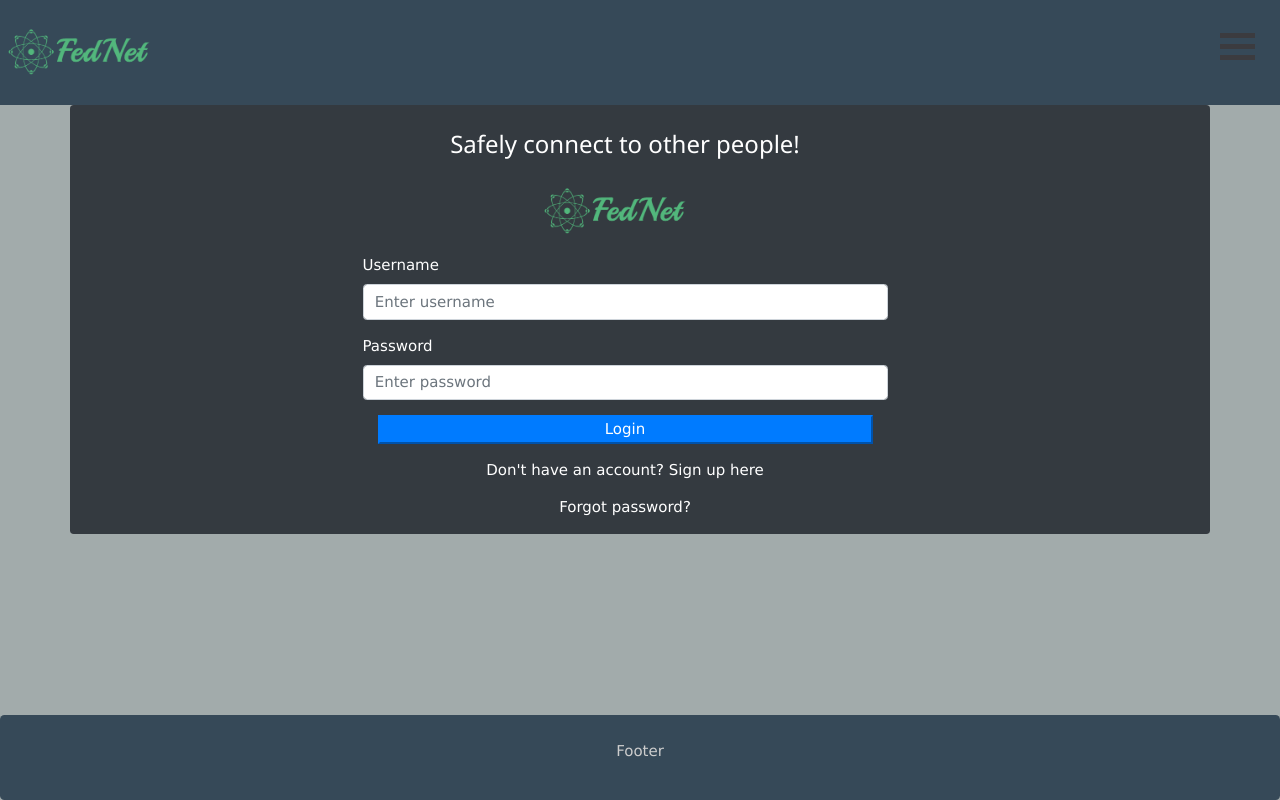
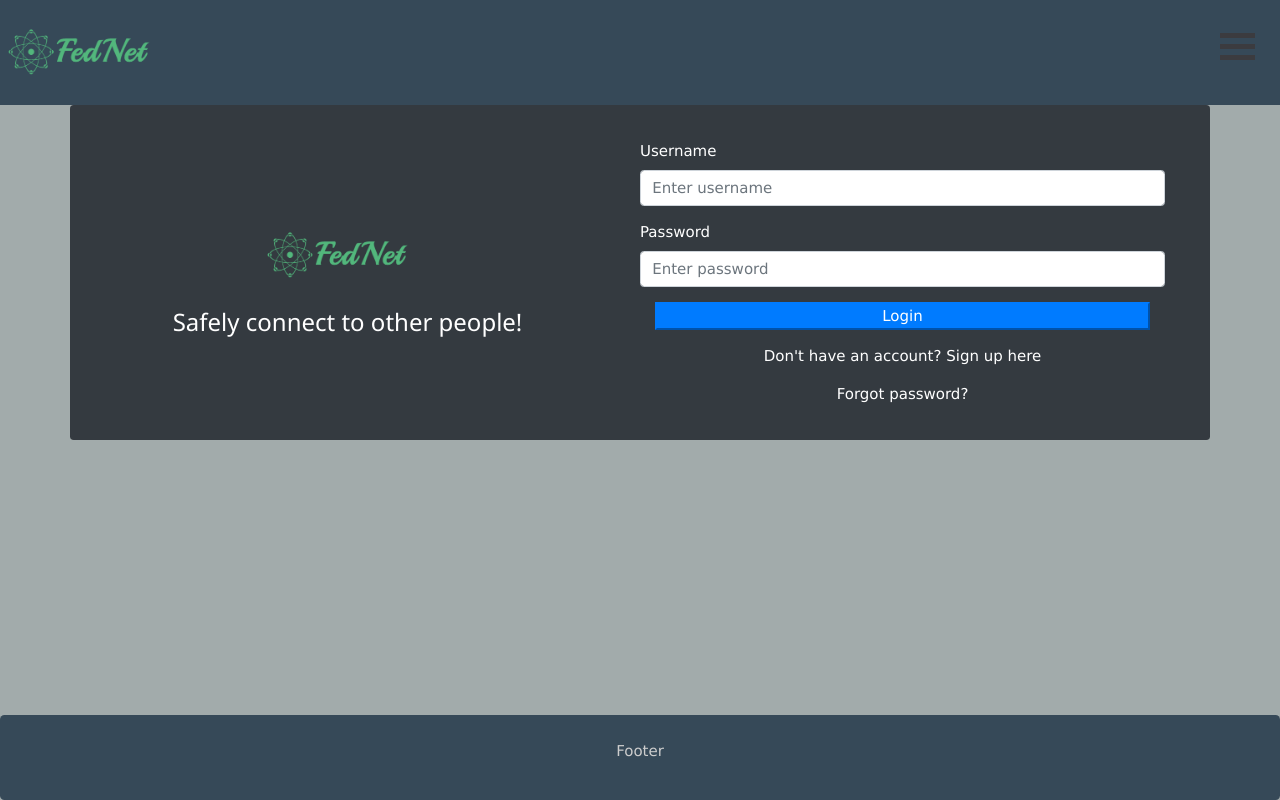
Before and after one commit to rummens1337/federated-social-network, a Python web app: template app/templates/login.html in a window 1280 px wide. Run offline with Jinja, Linux system fonts and the light colour scheme; the template is opened without the code that fills it, so the values that code supplies are empty; some libraries are stand-ins or nearby versions.

Commit message:
Login page layout change.

```diff
--- a/app/static/css/login.css
+++ b/app/static/css/login.css
@@ -1,11 +1,23 @@
-body {
+/* body {
     padding-top:3rem;
-}
+} */
 
 .login {
     background-color: #c5d3d2;
 }
 
+.padding-login {
+    padding-top: 20px;
+    padding-bottom: 20px;
+}
+
 form .error {
     color: #ff0000;
 }
+
+#search_input {
+    display:none;
+}
+.search-btn {
+    display: none;
+}
--- a/app/static/javascript/dataHandler.js
+++ b/app/static/javascript/dataHandler.js
@@ -40,4 +40,4 @@ function alertError(error, ms) {
     }, ms);
 
     document.body.appendChild(dialog);
-  }
+}
--- a/app/static/javascript/post.js
+++ b/app/static/javascript/post.js
@@ -53,8 +53,8 @@ function showPostsArray(req) {
   }
 }
 
-function loadFailed(XMLHttpRequest, textStatus, errorThrown) {
-  alert("Something went wrong while retrieving posts.")
+function loadFailed(req, XMLHttpRequest, textStatus, errorThrown) {
+  alertError(req.reason, 2000)
 }
 
 function loadPosts(req) {
--- a/app/templates/login.html
+++ b/app/templates/login.html
@@ -2,26 +2,21 @@
 {% block title %}Login{% endblock %}
 {% block head %}
     <script type="text/javascript" src="../static/javascript/login.js"></script>
-    <style type="text/css">
-        #search_input {
-            display:none;
-        }
-        .search-btn {
-            display: none;
-        }
-    </style>
+    <link rel="stylesheet" href="../static/css/login.css" >
     {{ super() }}
 {% endblock %}
 {% block content %}
     <div class="container pt-3 bg-dark text-white rounded">
+
         <div class="row">
-            <div class="col-md-6 mx-auto">
+            <div class="col-md-6 text-center my-auto">
+                <img src="../static/images/LogoBackOpaque.png" style="max-height:85px; padding-top:10px;">
+                <h3> Safely connect to other people!</h3>
+            </div>
+
+            <div class="col-md-6 mx-auto padding-login">
                 <div class="form">
-                        <div class="col-md-12 text-center">
-                            <h3> Safely connect to other people!</h3>
-                            <img src="../static/images/LogoBackOpaque.png" style="max-height:85px; padding-top:10px;">
-                        </div>
-                    </div>
+
                     <form name="login" method="POST">
                         <div class="form-group">
                             <label> Username </label>
```
